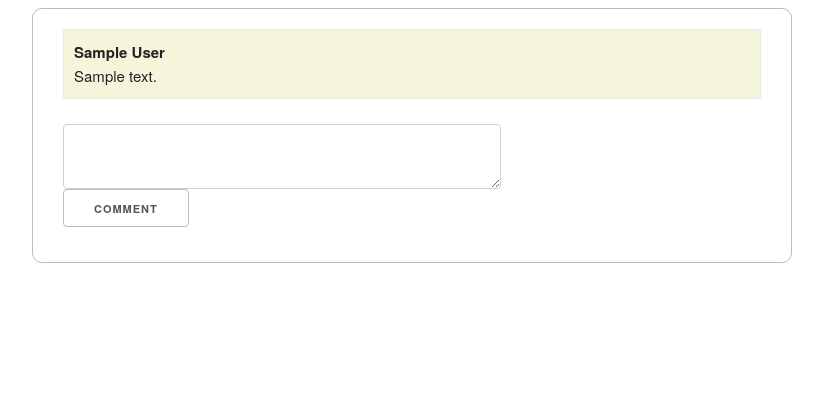
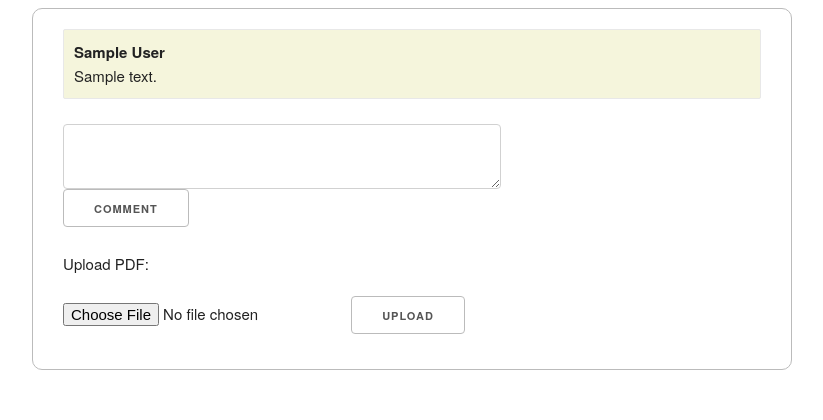
Before and after one commit to frapac/bibtex-browser, a Flask app: template apps/templates/article.html in a window 1280 px wide. Shown: the part 494-914 px from the top of the page, without its empty margins (378-1201 px from the left). Before the commit the page ends 757 px from the top, so only its background shows below. Run offline with Flask 2, Linux system fonts and the light colour scheme; tables that the repository leaves empty hold one stand-in row (values such as "Sample post"); the template is opened without the code that fills it: values that come from a table or form of the project are taken from there, most other values are stand-ins (such as "Sample title", 1, 10 or a date in 2020).

Commit message:
[FEAT] Add link to upload PDF in article

```diff
--- a/apps/templates/article.html
+++ b/apps/templates/article.html
@@ -45,6 +45,14 @@
     </br>
     <input type="submit" value="Comment">
   </form>
+      <div id="bibupload">
+        <h6> Upload PDF: </h6>
+        <form action="/index" method=post enctype=multipart/form-data>
+          <p><input type=file name=file>
+             <input type=submit value=Upload></p>
+        </form>
+      </div>
+    </div>
 </div>
 
 
```
